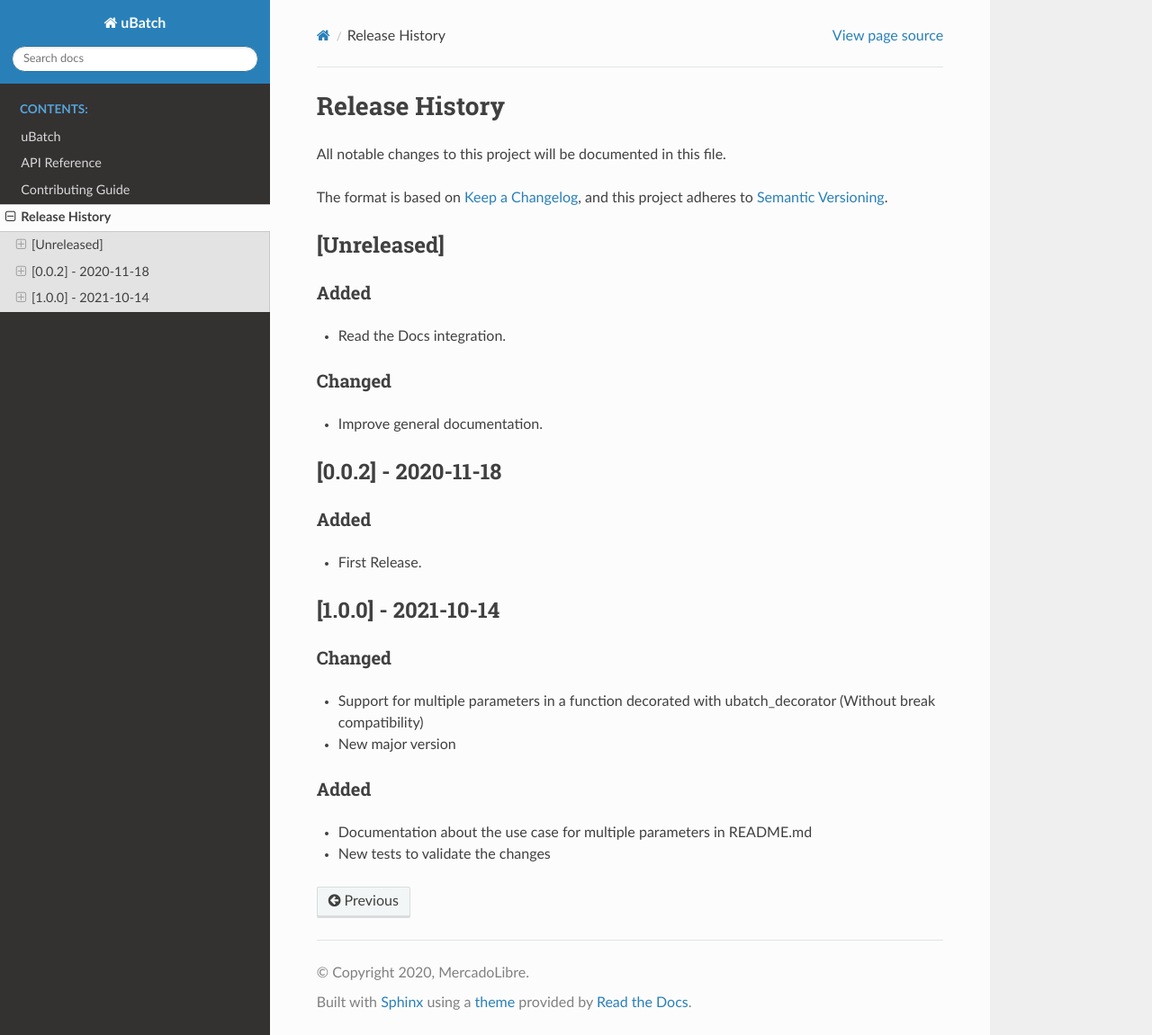
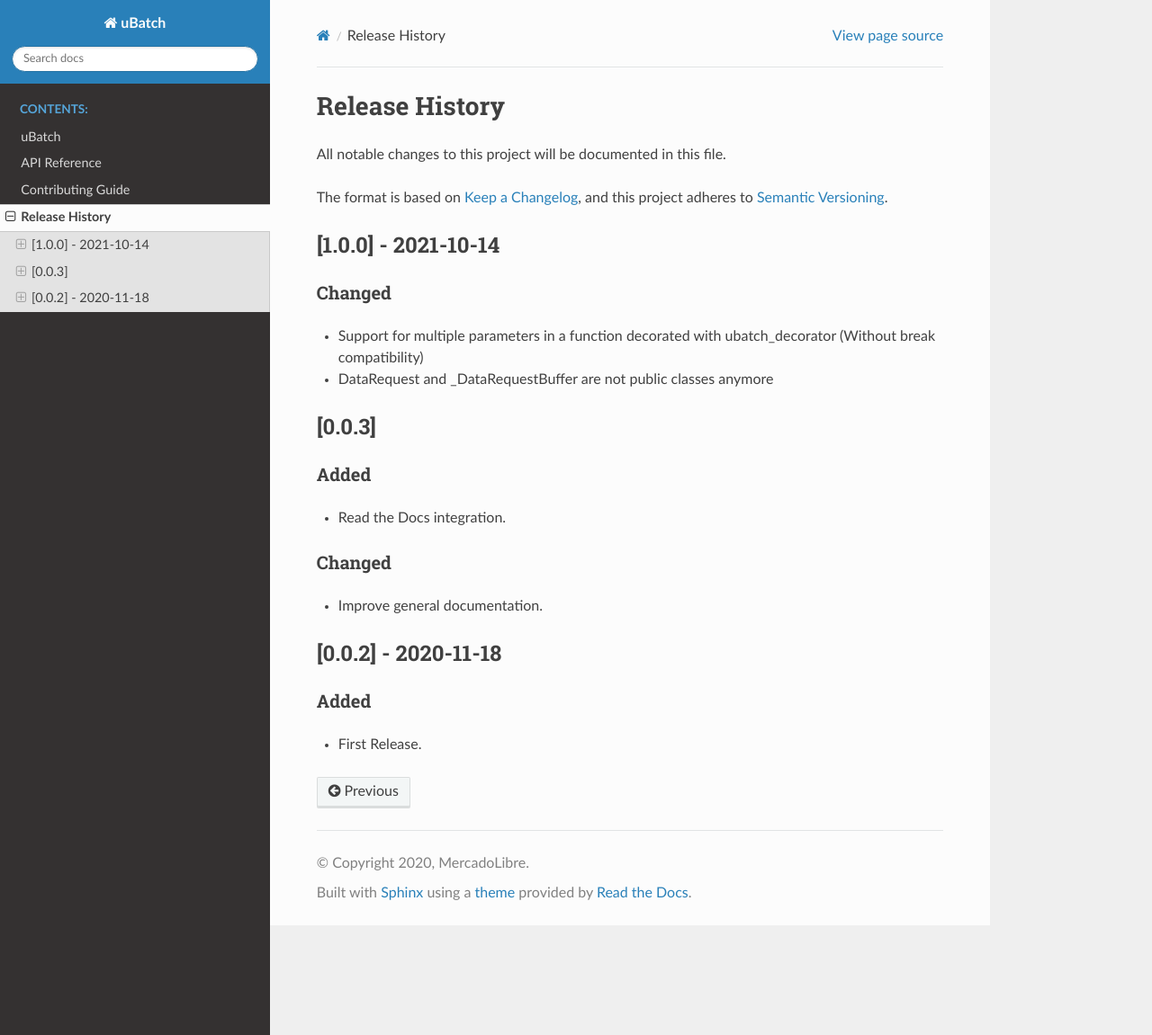
Before and after one commit to mercadolibre/ubatch, a Sphinx documentation site: the page built from docs/CHANGELOG.md, in a window 1280 px wide and 1151 px high. Shown: the whole window at 90% size. Built offline with Sphinx 7.4.7 and the Read the Docs theme 2.0.0, drawn with Linux system fonts in a browser that asks for light colours.

Commit message:
reorder changelog

```diff
--- a/docs/CHANGELOG.md
+++ b/docs/CHANGELOG.md
@@ -5,7 +5,15 @@ All notable changes to this project will be documented in this file.
 The format is based on [Keep a Changelog](https://keepachangelog.com/en/1.0.0/),
 and this project adheres to [Semantic Versioning](https://semver.org/spec/v2.0.0.html).
 
-## [Unreleased]
+## [1.0.0] - 2021-10-14
+
+### Changed
+
+- Support for multiple parameters in a function decorated with ubatch_decorator
+(Without break compatibility)
+- DataRequest and _DataRequestBuffer are not public classes anymore
+
+## [0.0.3]
 
 ### Added
 
@@ -20,16 +28,3 @@ and this project adheres to [Semantic Versioning](https://semver.org/spec/v2.0.0
 ### Added
 
 - First Release.
-
-## [1.0.0] - 2021-10-14
-
-### Changed
-
-- Support for multiple parameters in a function decorated with ubatch_decorator
-(Without break compatibility)
-- New major version
-
-### Added
-
-- Documentation about the use case for multiple parameters in README.md
-- New tests to validate the changes
```
